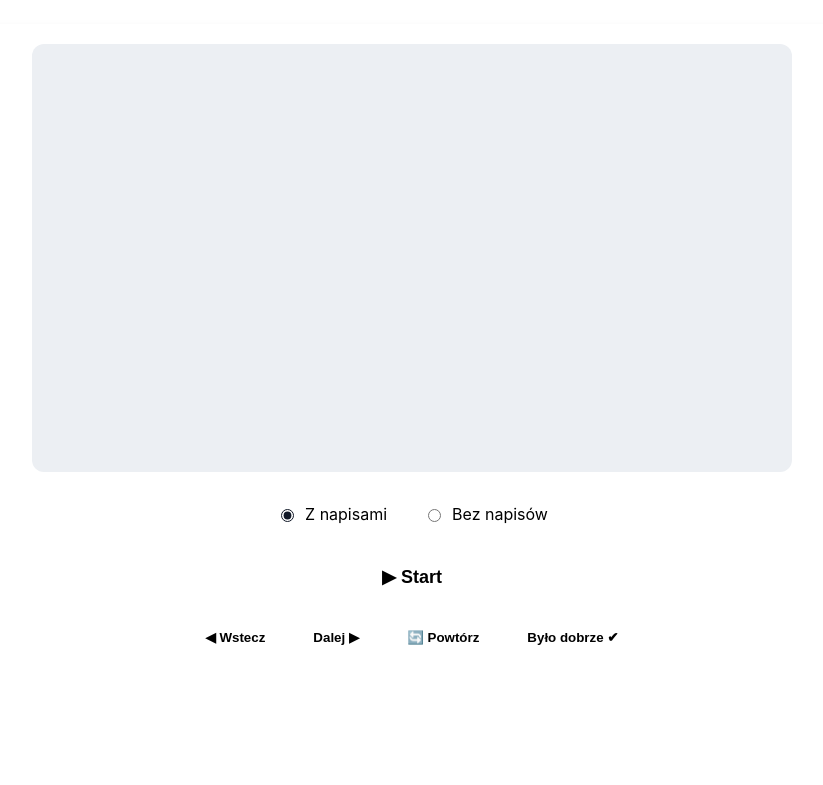
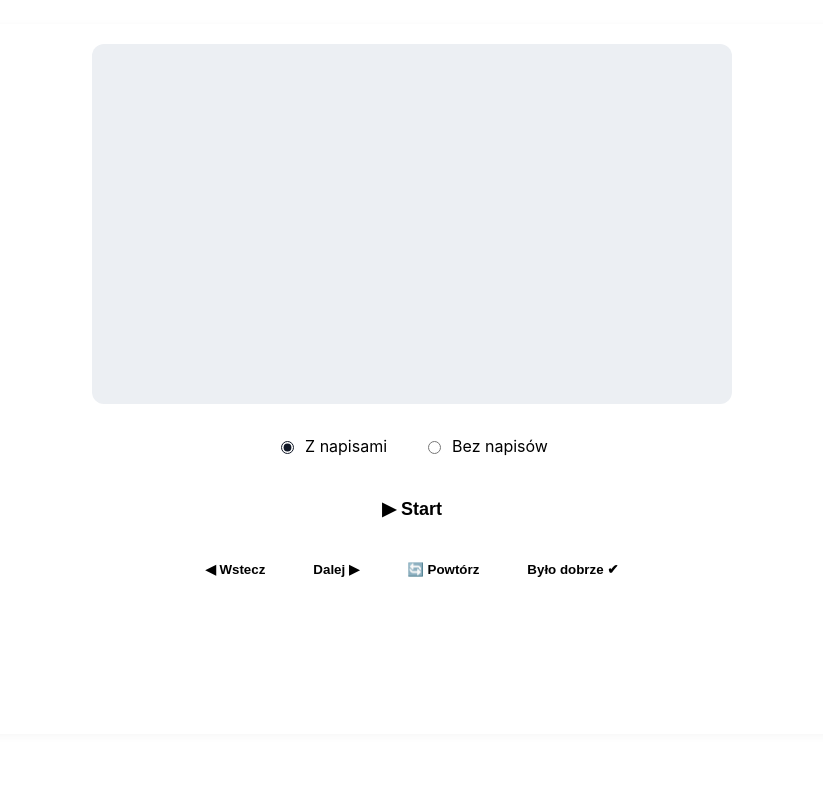
Before and after one commit to mariawozniak/adaptive-course, a website: page public/shadowing/index.html in a window 1280 px wide. Shown: the whole page, without its empty margins (228-1051 px from the left). Drawn offline with Linux system fonts and the light colour scheme.

Commit message:
Update shadowing.css

```diff
--- a/public/shadowing/css/shadowing.css
+++ b/public/shadowing/css/shadowing.css
@@ -16,13 +16,14 @@
 .player-wrap {
   position: relative;
   width: 100%;
-  max-width: 760px;      /* ⬅️ KLUCZOWE */
-  margin: 0 auto;        /* wycentrowanie */
+  max-width: 640px;      /* ⬅️ JESZCZE MNIEJSZY */
+  margin: 0 auto 12px;   /* mniejszy odstęp pod playerem */
   aspect-ratio: 16 / 9;
   background: #eceff3;
   border-radius: 12px;
   overflow: hidden;
 }
+
     .player-wrap iframe{position:absolute;inset:0;width:100%;height:100%;border:0}
 
     /* Kontrolki */
```
